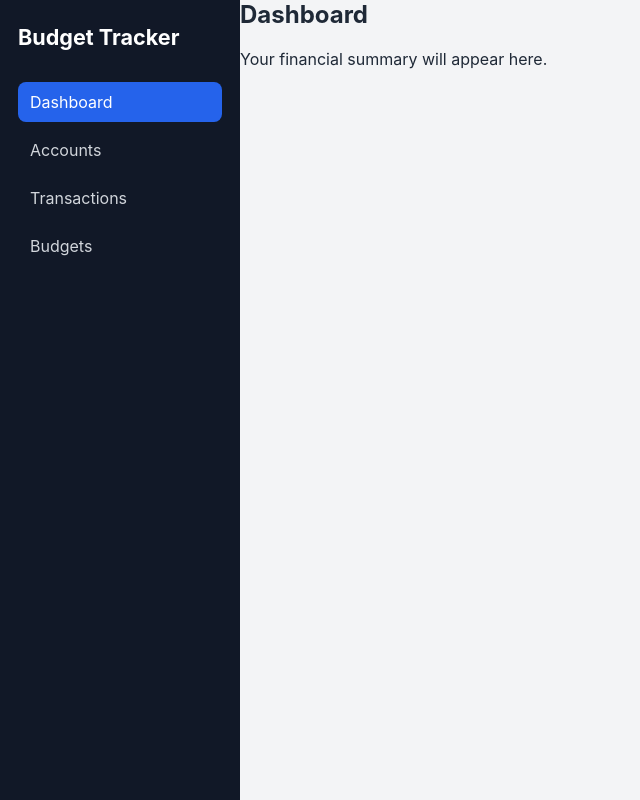
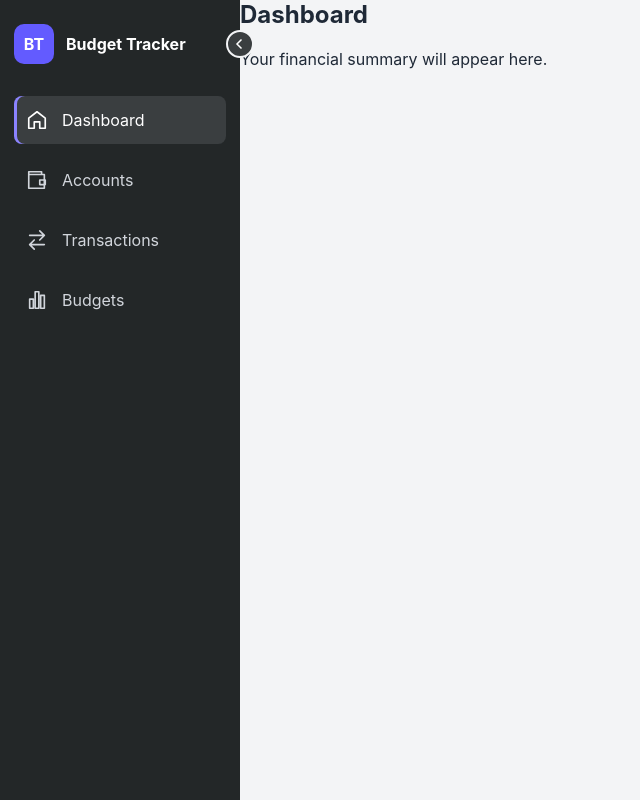
Before and after one commit to HoldenGent/Budget-Tracker, a React (Vite) app in the folder frontend/: page / in a window 1280 px wide. Shown: the whole page, without its empty margins (0-640 px from the left). Built offline with nearby package versions, Linux system fonts and the light colour scheme.

Commit message:
Side Menu Redesign

```diff
--- a/frontend/src/layouts/AppLayout.tsx
+++ b/frontend/src/layouts/AppLayout.tsx
@@ -1,22 +1,48 @@
+import { useState } from "react";
 import { NavLink, Outlet } from "react-router-dom";
 
+const navigation = [
+  { to: "/", label: "Dashboard", path: "M3 10 12 3l9 7v11h-6v-7H9v7H3Z" },
+  { to: "/accounts", label: "Accounts", path: "M3 6h17v15H3V6Zm0 0V3h14v3m-2 6h6v5h-6v-5Z" },
+  { to: "/transactions", label: "Transactions", path: "M4 7h16m-5-5 5 5-5 5M20 17H4m5-5-5 5 5 5" },
+  { to: "/budgets", label: "Budgets", path: "M4 21V11h4v10H4Zm6 0V3h4v18h-4Zm6 0V7h4v14h-4Z" },
+];
+
 export default function AppLayout() {
+  const [menuOpen, setMenuOpen] = useState(true);
+
   return (
-    <div className="app-layout">
+    <div className={`app-layout${menuOpen ? "" : " app-layout-collapsed"}`}>
       <aside className="sidebar">
-        <h1 className="sidebar-title">Budget Tracker</h1>
-
-        <nav className="sidebar-nav">
-          <NavLink to="/">Dashboard</NavLink>
-          <NavLink to="/accounts">Accounts</NavLink>
-          <NavLink to="/transactions">Transactions</NavLink>
-          <NavLink to="/budgets">Budgets</NavLink>
+        <div className="sidebar-brand">
+          <span className="sidebar-logo" aria-hidden="true">BT</span>
+          {menuOpen && <span className="sidebar-title">Budget Tracker</span>}
+        </div>
+        <button
+          className="sidebar-toggle"
+          type="button"
+          aria-label={menuOpen ? "Collapse menu" : "Expand menu"}
+          aria-expanded={menuOpen}
+          aria-controls="app-navigation"
+          title={menuOpen ? "Collapse menu" : "Expand menu"}
+          onClick={() => setMenuOpen((open) => !open)}
+        >
+          <svg width="18" height="18" viewBox="0 0 24 24" fill="none" stroke="currentColor" strokeWidth="2" aria-hidden="true">
+            <path d={menuOpen ? "m14 6-6 6 6 6" : "m10 6 6 6-6 6"} />
+          </svg>
+        </button>
+        <nav className="sidebar-nav" id="app-navigation" aria-label="Main navigation">
+          {navigation.map(({ to, label, path }) => (
+            <NavLink key={to} to={to} end={to === "/"} aria-label={label} title={menuOpen ? undefined : label}>
+              <svg className="sidebar-icon" width="22" height="22" viewBox="0 0 24 24" fill="none" stroke="currentColor" strokeWidth="1.8" strokeLinecap="round" strokeLinejoin="round" aria-hidden="true">
+                <path d={path} />
+              </svg>
+              {menuOpen && <span>{label}</span>}
+            </NavLink>
+          ))}
         </nav>
       </aside>
-
-      <main className="app-content">
-        <Outlet />
-      </main>
+      <div className="app-content"><Outlet /></div>
     </div>
   );
 }
--- a/frontend/src/styles/layout.css
+++ b/frontend/src/styles/layout.css
@@ -78,40 +78,110 @@
 .app-layout {
   min-height: 100vh;
   display: grid;
-  grid-template-columns: 240px 1fr;
+  grid-template-columns: 240px minmax(0, 1fr);
+  transition: grid-template-columns 180ms ease;
 }
 
+.app-layout-collapsed {
+  grid-template-columns: 76px minmax(0, 1fr);
+}
+
+/* --------------------------------- Side Bar Menu --------------------------------- */
+
 .sidebar {
-  padding: 24px 18px;
-  background-color: #111827;
+  position: sticky;
+  top: 0;
+  align-self: start;
+  min-height: 100vh;
+  padding: 24px 14px;
+  background: #232728;
   color: #ffffff;
 }
 
+.sidebar-brand {
+  display: flex;
+  align-items: center;
+  gap: 12px;
+  min-height: 40px;
+  margin-bottom: 32px;
+}
+
+.sidebar-logo {
+  display: grid;
+  place-items: center;
+  width: 40px;
+  height: 40px;
+  flex-shrink: 0;
+  border-radius: 10px;
+  background: #635bff;
+  font-weight: 700;
+}
+
 .sidebar-title {
-  margin-bottom: 32px;
-  font-size: 1.35rem;
+  font-size: 1rem;
+  font-weight: 700;
+  white-space: nowrap;
+}
+
+.sidebar-toggle {
+  position: absolute;
+  top: 30px;
+  right: -14px;
+  z-index: 2;
+  display: grid;
+  place-items: center;
+  width: 28px;
+  height: 28px;
+  padding: 0;
+  border: 2px solid #f3f4f6;
+  border-radius: 50%;
+  color: #ffffff;
+  background: #3a3e40;
+}
+
+.sidebar-toggle:hover {
+  background: #635bff;
 }
 
 .sidebar-nav {
   display: grid;
-  gap: 8px;
+  gap: 12px;
 }
 
 .sidebar-nav a {
-  padding: 10px 12px;
+  display: flex;
+  align-items: center;
+  gap: 14px;
+  min-height: 48px;
+  padding: 12px;
   color: #d1d5db;
   text-decoration: none;
   border-radius: 8px;
 }
 
-.sidebar-nav a:hover {
+.sidebar-icon {
+  flex-shrink: 0;
+}
+
+.sidebar-nav a:hover,
+.sidebar-nav a.active {
   color: #ffffff;
-  background-color: #1f2937;
+  background: #3a3e40;
 }
 
 .sidebar-nav a.active {
-  color: #ffffff;
-  background-color: #2563eb;
+  box-shadow: inset 3px 0 #8b83ff;
+}
+
+.sidebar-toggle:focus-visible,
+.sidebar-nav a:focus-visible {
+  outline: 2px solid #a9a3ff;
+  outline-offset: 3px;
+}
+
+.app-layout-collapsed .sidebar-brand,
+.app-layout-collapsed .sidebar-nav a {
+  justify-content: center;
 }
 
 .app-content {
@@ -120,23 +190,23 @@
 
 @media (max-width: 720px) {
   .app-layout {
-    grid-template-columns: 1fr;
+    grid-template-columns: 76px minmax(0, 1fr);
   }
 
   .sidebar {
-    padding: 16px;
+    z-index: 3;
+    width: 76px;
   }
 
-  .sidebar-title {
-    margin-bottom: 16px;
-  }
-
-  .sidebar-nav {
-    display: flex;
-    overflow-x: auto;
-  }
-
-  .sidebar-nav a {
-    white-space: nowrap;
+  /* Expand over the page on small screens instead of squeezing its content. */
+  .app-layout:not(.app-layout-collapsed) .sidebar {
+    width: min(240px, calc(100vw - 40px));
+    box-shadow: 8px 0 24px rgb(0 0 0 / 15%);
   }
 }
+
+@media (prefers-reduced-motion: reduce) {
+  .app-layout {
+    transition: none;
+  }
+}
```
